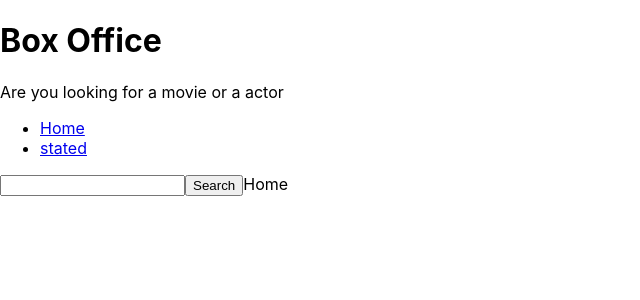
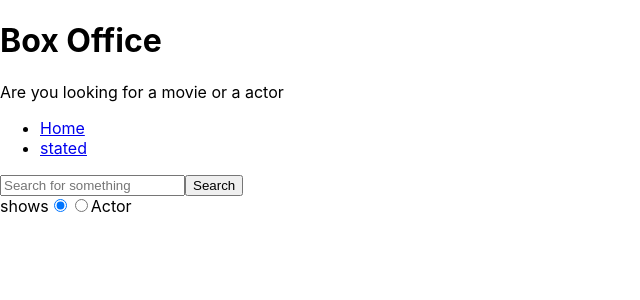
Before and after one commit to aezakmi007/box-office, a React (Create React App) app: page / in a window 1280 px wide. Shown: the top 300 px of the page, without its empty margins (0-640 px from the left). Built offline with nearby package versions, Linux system fonts and the light colour scheme.

Commit message:
added actor search option

```diff
--- a/src/pages/Home.js
+++ b/src/pages/Home.js
@@ -5,9 +5,12 @@
 function Home() {
   const [input, setInput] = useState('');
   const [results, setResults] = useState(null);
+  const [searchOption, setSearchOption] = useState('shows');
+
+  const isShowSearch = searchOption === 'shows';
 
   const onSearch = () => {
-    apiGet(`/search/shows?q=${input}`).then(result => {
+    apiGet(`/search/${searchOption}?q=${input}`).then(result => {
       setResults(result);
     });
   };
@@ -19,34 +22,59 @@
       onSearch();
     }
   };
+  const onRadioChange = ev => {
+    setSearchOption(ev.target.value);
+  };
   const renderResults = () => {
     if (results && results.length === 0) {
       return <div>No Results</div>;
     }
     if (results && results.length > 0) {
-      return (
-        <div>
-          {results.map(item => (
-            <div key={item.show.id}>{item.show.name}</div>
-          ))}
-        </div>
-      );
+      return results[0].show
+        ? results.map(item => <div key={item.show.id}>{item.show.name}</div>)
+        : results.map(item => (
+            <div key={item.person.id}>{item.person.name}</div>
+          ));
     }
     return null;
   };
+
   return (
     <MainPageLayout>
       <input
         type="text"
+        placeholder="Search for something"
         onChange={onInputChange}
+        value={input}
         onKeyDown={onKeyDown}
-        value={input}
       />
       <button type="button" onClick={onSearch}>
         Search
       </button>
+      <div>
+        <lable htmlFor="shows-search">
+          shows
+          <input
+            id="shows-serach"
+            type="radio"
+            value="shows"
+            onChange={onRadioChange}
+            checked={isShowSearch}
+          />
+        </lable>
+        <label htmlFor="actor-search">
+          <input
+            id="actor-search"
+            type="radio"
+            value="people"
+            onChange={onRadioChange}
+            checked={!isShowSearch}
+          />
+          Actor
+        </label>
+      </div>
+
       {renderResults()}
-      Home
     </MainPageLayout>
   );
 }
```
